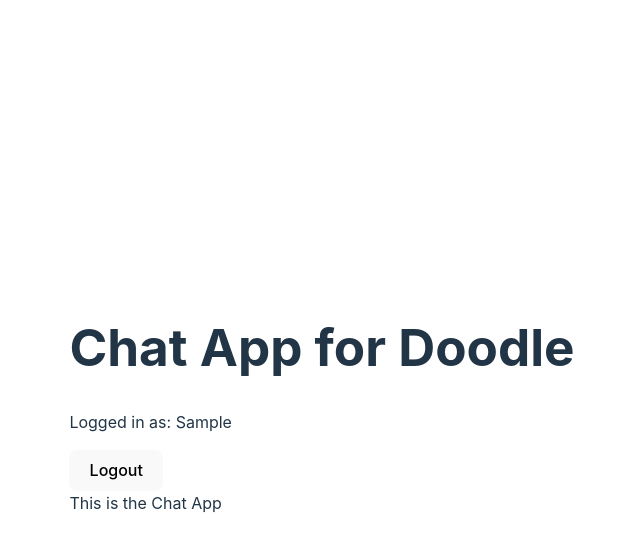
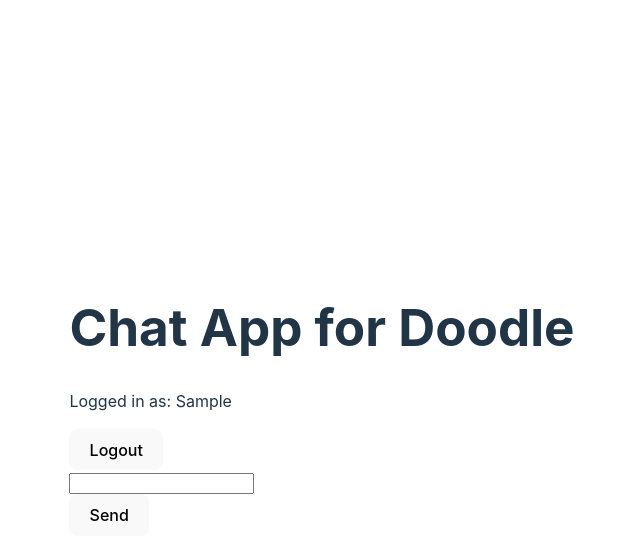
Before and after one commit to m9rk1sv33n/doodle, a React (Vite) app in the folder doodle/vite-react-chat-app/: page / in a window 1280 px wide. Both pictures are taken after typing "Sample" into the empty fields and a click on the button "Login". Shown: the top 560 px of the page, without its empty margins (318-958 px from the left). Built offline with nearby package versions, Linux system fonts and the light colour scheme; no server answers.

Commit message:
add user as props to become author in the chat app

```diff
--- a/doodle/vite-react-chat-app/src/App.jsx
+++ b/doodle/vite-react-chat-app/src/App.jsx
@@ -13,7 +13,7 @@ function App() {
         <>
           <p className="user"> Logged in as: {user}</p>
           <button onClick={() => setIsLoggedIn(false)}>Logout</button>
-          <ChatApp />
+          <ChatApp author={user} />
         </>
       ) : (
         <form className="mock-login-form">
--- a/doodle/vite-react-chat-app/src/components/ChatApp.jsx
+++ b/doodle/vite-react-chat-app/src/components/ChatApp.jsx
@@ -1,5 +1,51 @@
-const ChatApp = () => {
-  return <div>This is the Chat App</div>;
+import { useEffect } from "react";
+import PropTypes from "prop-types";
+
+const ChatApp = (props) => {
+  const URL = "https://chatty.doodle-test.com/api/chatty/v1.0";
+  const TOKEN = "vmg7caZZVF24";
+
+  const author = props.author;
+
+  const handleChange = (e) => {
+    console.log(e.target.value);
+  };
+
+  useEffect(() => {
+    const requestOptions = {
+      method: "POST",
+      headers: { "Content-Type": "application/json", token: TOKEN },
+      body: JSON.stringify({ message: "this is a message", author }),
+    };
+    fetch(URL, requestOptions)
+      .then((response) => response.json())
+      .then((data) => console.log("data", data));
+  }, [author]);
+
+  return (
+    <div>
+      <form className="chat-form">
+        <div>
+          {/* <label htmlFor="chat" className="chat__label">
+  Username
+</label> */}
+          <input
+            type="text"
+            id="chat"
+            className="chat__input"
+            onChange={handleChange}
+          />
+        </div>
+        <button type="submit" className="chat__button">
+          Send
+        </button>
+      </form>
+    </div>
+  );
+};
+
+ChatApp.propTypes = {
+  author: PropTypes.string.isRequired,
 };
 
 export default ChatApp;
```
